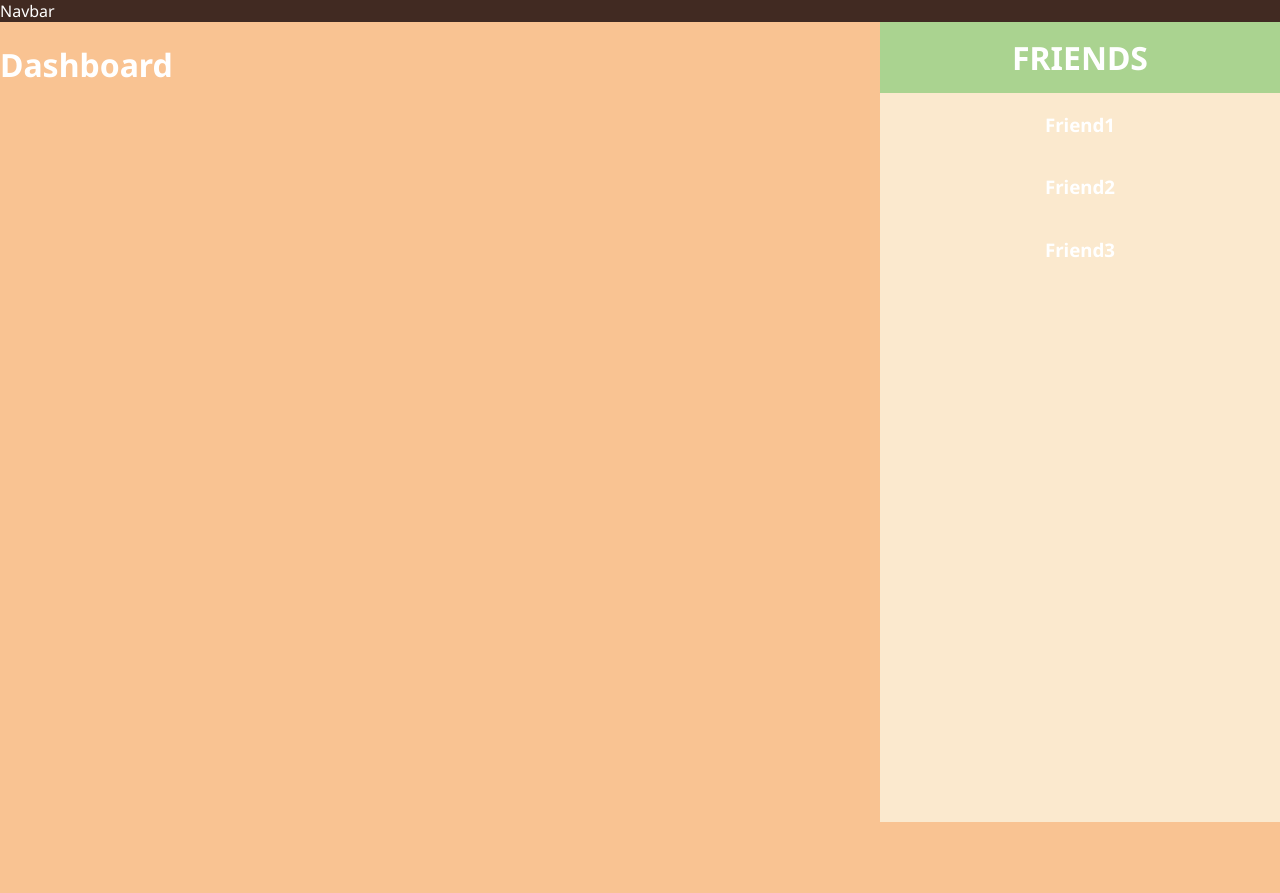
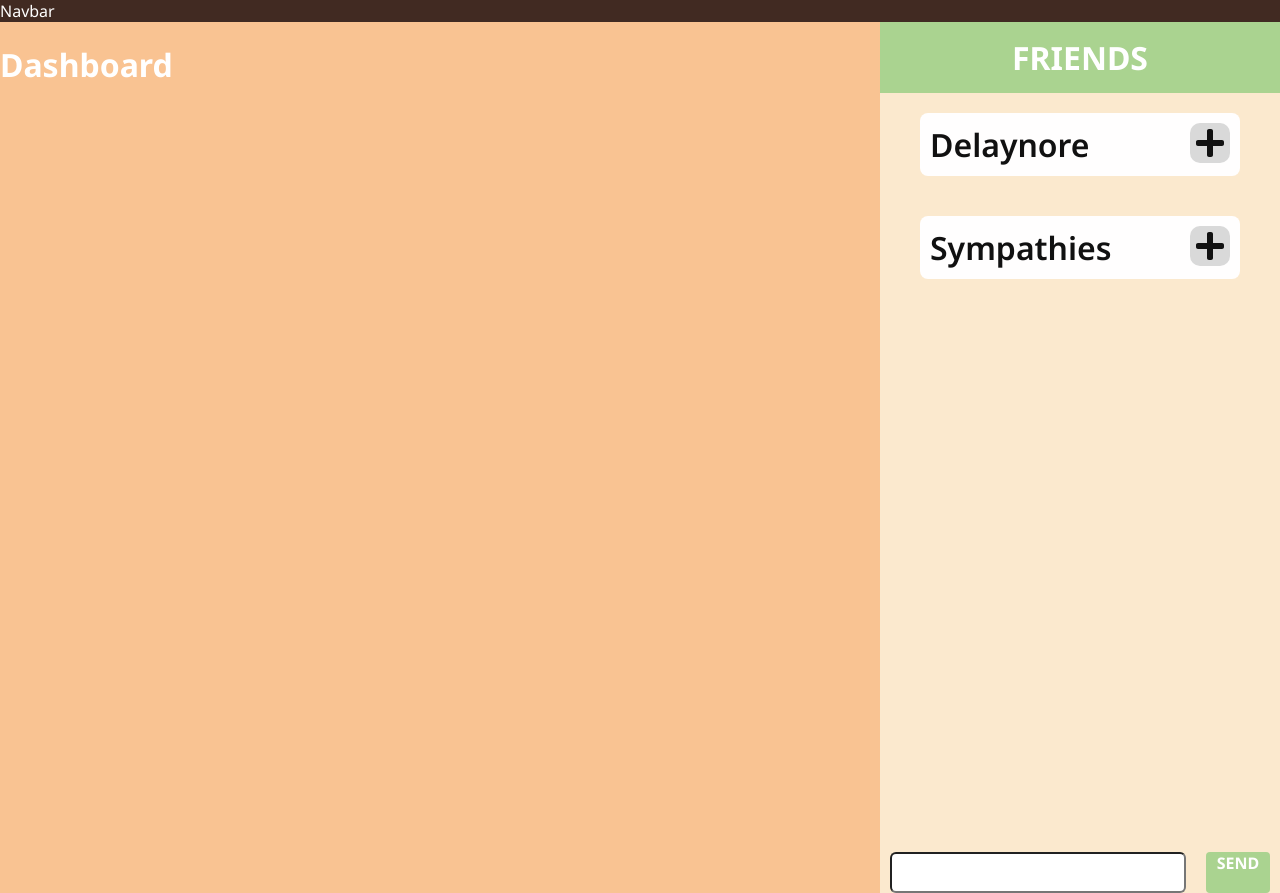
Before and after one commit to 917sympathies/Quiz, a Next.js app: page /dashboard in a window 1280 px wide. Before the commit the page ends 822 px from the top, so only its background shows below. Built offline with nearby package versions, Linux system fonts and the light colour scheme.

Commit message:
Доделана основа верстки сайдбара

```diff
--- a/src/components/sidebar/Sidebar.jsx
+++ b/src/components/sidebar/Sidebar.jsx
@@ -1,15 +1,34 @@
+'use client'
+
+import React, {useState} from "react";
 import styles from "./style.module.css"
+import FriendList from "./friendlist/FriendList";
+
+var mockFriendList = [
+    {name: "Delaynore"},
+    {name: "Sympathies"}
+]
 
 const Sidebar = () =>{
+
+    const handleSendInviteToFriendList = () => {
+
+        setInput("");
+    }
+
+    const [input, setInput] = useState("")
+
     return(
         <div className={styles.sidebar_container}>
             <div className={styles.sidebar_header}>
                 <h1>FRIENDS</h1>
             </div>
             <div className={styles.sidebar_friendlist_container}>
-                <h3>Friend1</h3>
-                <h3>Friend2</h3>
-                <h3>Friend3</h3>
+                <FriendList data={mockFriendList}></FriendList>
+                <div className={styles.sidebar_input_container}>
+                    <input type="text" onChange={(e) => setInput(e.target.value)} value={input}></input>
+                    <span onClick={() => handleSendInviteToFriendList()}>SEND</span>
+                </div>
             </div>
         </div>
     )
--- /dev/null
+++ b/src/components/sidebar/friendlist/FriendList.tsx
@@ -0,0 +1,21 @@
+import styles from "./style.module.css"
+import React from "react"
+import Friend from "./friend/Friend"
+
+interface FriendListProps{
+    data?: {
+       name: string
+    }[]
+}
+
+const FriendList = ({data} : FriendListProps) => {
+    return(
+        <div className={styles.friendlist_container}>
+            {data?.map(friend => {
+                return <Friend name={friend.name}></Friend>
+            })}
+        </div>
+    )
+}
+
+export default FriendList;
--- /dev/null
+++ b/src/components/sidebar/friendlist/friend/Friend.tsx
@@ -0,0 +1,18 @@
+import React from "react";
+import styles from "./style.module.css"
+import { FaPlus } from "react-icons/fa";
+
+interface FriendProps{
+    name: string
+}
+
+const Friend = ({name} : FriendProps) =>{
+    return (
+        <div className={styles.friend_container}>
+            {name}
+            <FaPlus/>
+        </div>
+    )
+}
+
+export default Friend;
--- /dev/null
+++ b/src/components/sidebar/friendlist/friend/style.module.css
@@ -0,0 +1,42 @@
+.friend_container{
+    width: 300px;
+
+    margin: 20px 0px;
+    padding: 10px 10px;
+
+    color: #111111;
+    background-color: #FFFEFE;
+    border-radius: 8px;
+
+    font-size: 32px;
+    font-style: normal;
+    font-weight: 600;
+    line-height: normal;
+
+    display: flex;
+    justify-content: space-between;
+}
+
+.friend_container svg{
+    background-color: #D9D9D9;
+    padding: 4px 4px;
+    border-radius: 10px;
+}
+
+.friend_container svg:hover{
+    background-color: #c1c1c1;
+    transition: 0.3s ease-in-out;
+}
+
+.friend_container svg:active{
+    background-color: #333333;
+    transition: 0.1s ease-in;
+}
+
+/* .btn_container{
+    background-color: #D9D9D9;
+    height: 42px;
+    width: 42px;
+    text-align: center;
+    border-radius: 12px;
+} */
--- /dev/null
+++ b/src/components/sidebar/friendlist/style.module.css
@@ -0,0 +1,6 @@
+.friendlist_container{
+    display: flex;
+    flex-direction: column;
+    align-items: center;
+    justify-content: space-evenly;
+}
--- a/src/components/sidebar/style.module.css
+++ b/src/components/sidebar/style.module.css
@@ -21,7 +21,42 @@
 }
 
 .sidebar_friendlist_container{
+    height: 800px;
     display: flex;
     flex-direction: column;
     align-items: center;
+    justify-content: space-between;
 }
+
+.sidebar_input_container{
+    width: 100%;
+    display: flex;
+    flex-direction: row;
+    justify-content: space-around;
+}
+
+.sidebar_input_container input[type="text"]{
+    font-size: 32px;
+    width: 70%;
+    padding: 0px 6px;
+    border-radius: 6px;
+}
+
+.sidebar_input_container span{
+    font-weight: 700;
+
+    height: 100%;
+    width: 60px;
+    padding: 0px 2px;
+
+    border-radius: 4px;
+    background-color: #AAD390;
+    display: flex;
+    justify-content: center;
+    text-align: center;
+}
+
+.sidebar_input_container span:hover{
+    background-color: #7d966d;
+    transition: 0.2s ease-in-out;
+}
```
Also changed, not shown: package.json (+4 -3 lines), 1 other file (tests, documents, lock files or other folders).
